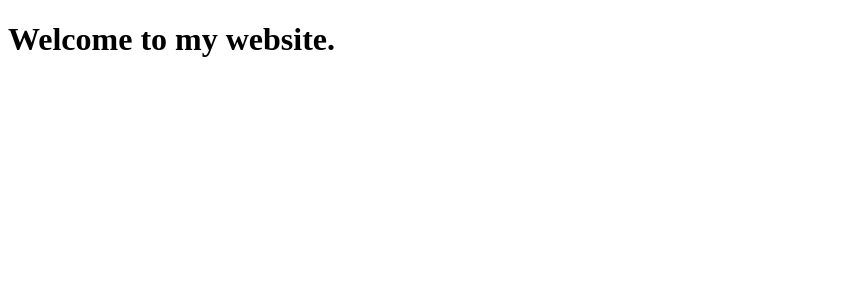
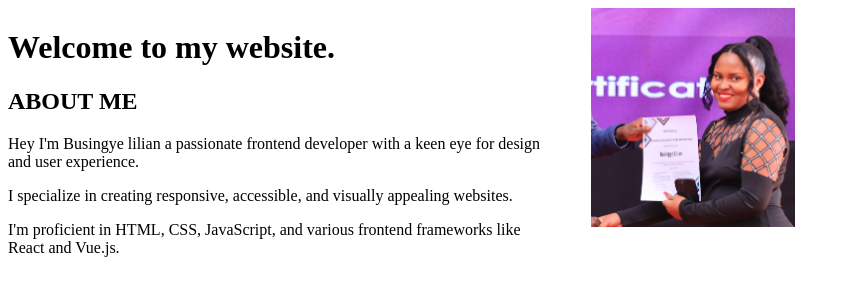
Before and after one commit to lillian-busingye/Busingye-Lilian.com, a plain HTML site: page index.html in a window 1280 px wide. Shown: the whole page, without its empty margins (0-850 px from the left). Drawn offline with Linux system fonts and the light colour scheme.

Commit message:
introduction

```diff
--- a/index.html
+++ b/index.html
@@ -5,11 +5,20 @@
     <meta charset="UTF-8">
     <meta name="viewport" content="width=device-width, initial-scale=1.0">
     <title>Lilian's website</title>
+    <link rel="stylesheet" href="/Busingye-Lilian.com/index.css">
 </head>
 
 <body>
+    <div class="box1" style="display: flex; gap: 30px;">
+    <div>
     <h1>Welcome to my website.</h1>
-
+    <h2>ABOUT ME</h2>
+    <p>Hey I'm Busingye lilian a passionate frontend developer with a keen eye for design and user experience.</p>
+    <p>I specialize in creating responsive, accessible, and visually appealing websites.</p>
+    <p>I'm proficient in HTML, CSS, JavaScript, and various frontend frameworks like React and Vue.js.</p>
+    </div>
+    <div><img src="/Busingye-Lilian.com/image.png" alt="my picture" style="width: 30%;"></div>
+    </div>
 
 </body>
 
```
Also changed, not shown: image.png (added), index.css (added), 1 other file.
